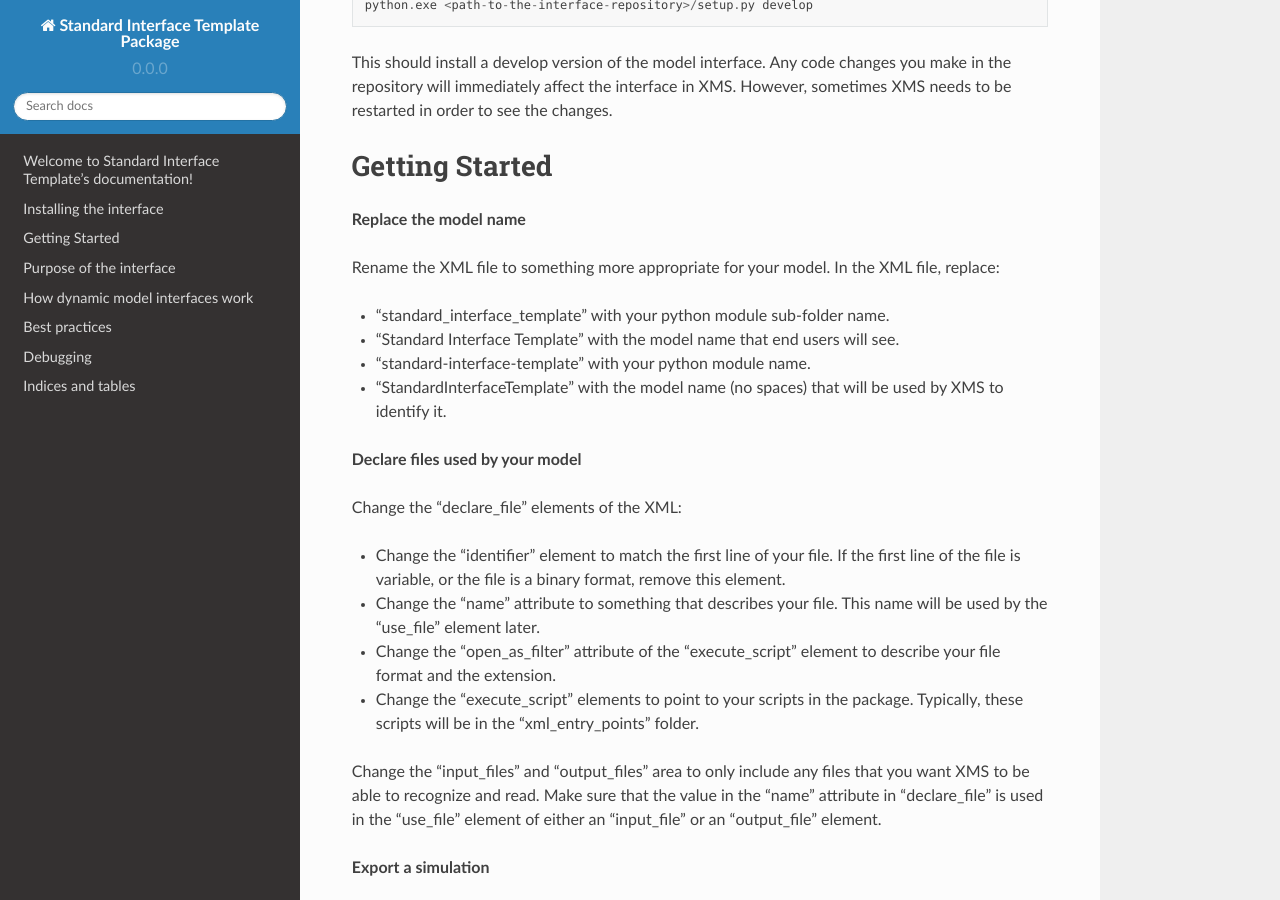
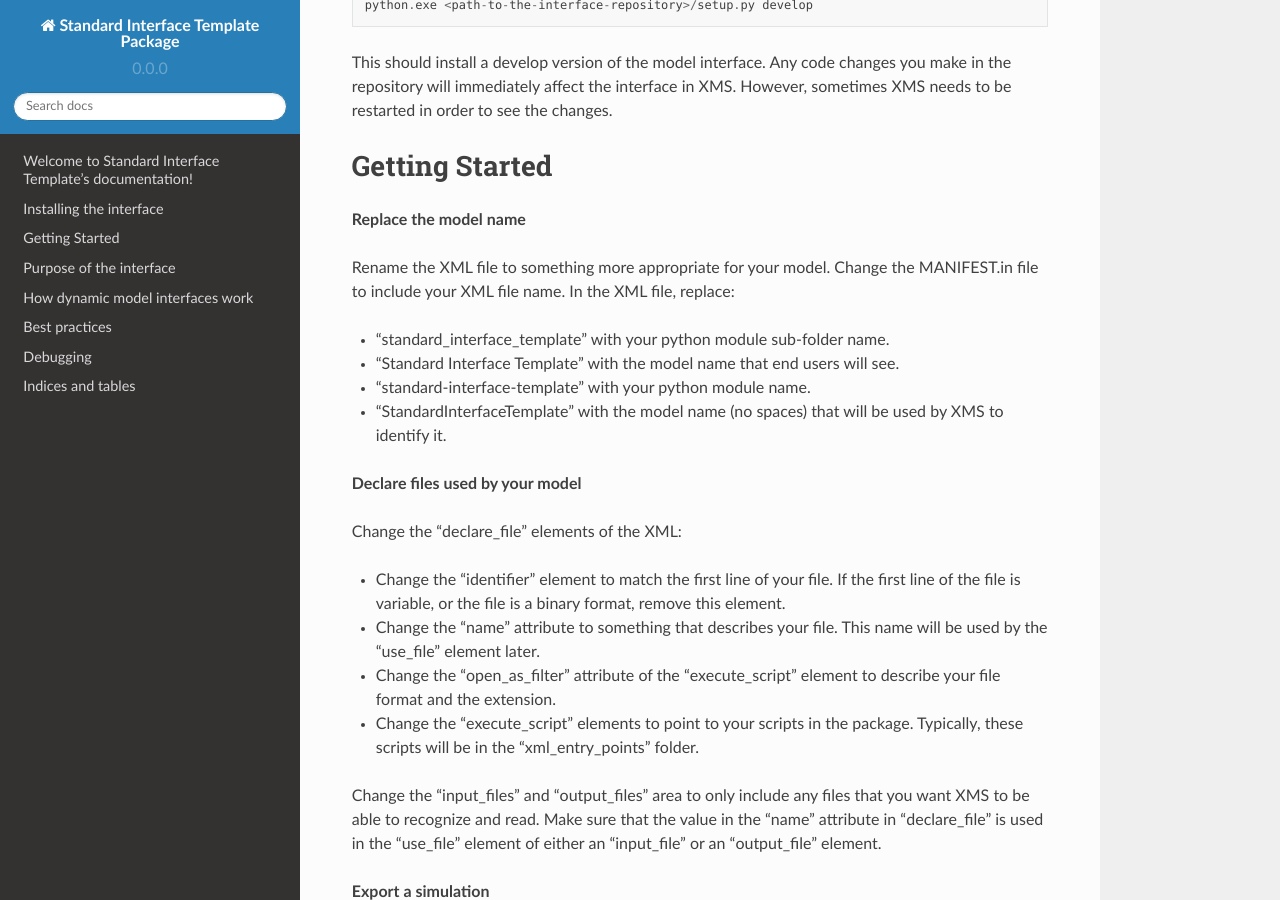
Before and after one commit to Aquaveo/standard-interface-template, a Sphinx documentation site: the page built from docs/source/index.rst, in a window 1280 px wide and 900 px high, scrolled down 346 px. Built offline with Sphinx 7.4.7 and the Read the Docs theme 2.0.0, drawn with Linux system fonts in a browser that asks for light colours.

Commit message:
Added an include to the MAINFEST.in file. Added a sentence in the documentation to indicate that this needs to be done.

```diff
--- a/docs/source/index.rst
+++ b/docs/source/index.rst
@@ -28,7 +28,9 @@ Getting Started
 
 **Replace the model name**
 
-Rename the XML file to something more appropriate for your model. In the XML file, replace:
+Rename the XML file to something more appropriate for your model.
+Change the MANIFEST.in file to include your XML file name.
+In the XML file, replace:
 
 - “standard_interface_template” with your python module sub-folder name.
 - “Standard Interface Template” with the model name that end users will see.
```
Also changed, not shown: 1 other file.
